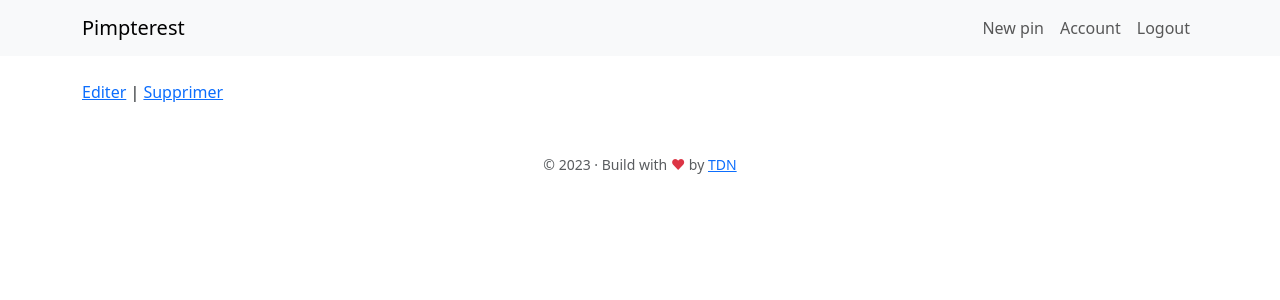
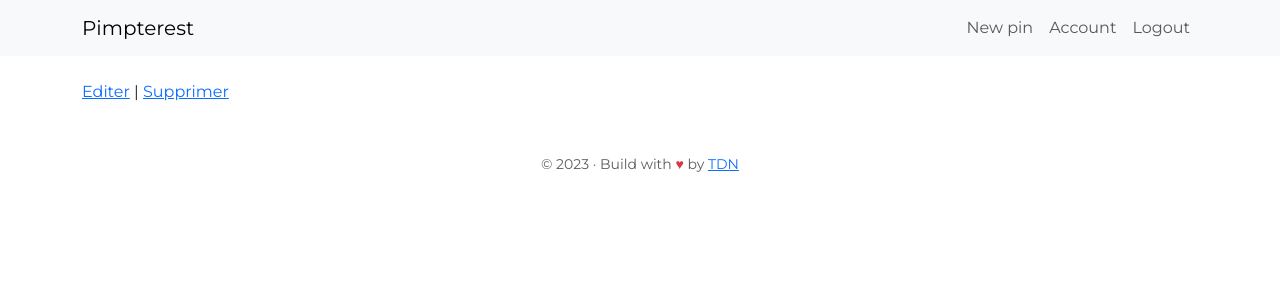
Before and after one commit to adelinelucas/pimpterest, a Symfony app: template templates/pins/show.html.twig in a window 1280 px wide. Shown: the top 300 px of the page. Run offline with Twig, Linux system fonts and the light colour scheme; the template is opened without the code that fills it, so the values that code supplies are empty; some libraries are stand-ins or nearby versions.

Commit message:
change font for montserrat

```diff
--- a/templates/layouts/base.html.twig
+++ b/templates/layouts/base.html.twig
@@ -8,7 +8,11 @@
         {% block stylesheets %}
             {{ encore_entry_link_tags('app') }}
             <link href="https://cdn.jsdelivr.net/npm/bootstrap@5.3.0/dist/css/bootstrap.min.css" rel="stylesheet" integrity="sha384-9ndCyUaIbzAi2FUVXJi0CjmCapSmO7SnpJef0486qhLnuZ2cdeRhO02iuK6FUUVM" crossorigin="anonymous">
+            <link href="https://fonts.googleapis.com/css2?family=Montserrat&display=swap" rel="stylesheet">
             <style>
+                html, body{
+                    font-family: 'Montserrat', sans-serif;
+                }
                 .alert {
                     padding:10px;
                     color:white;
```
